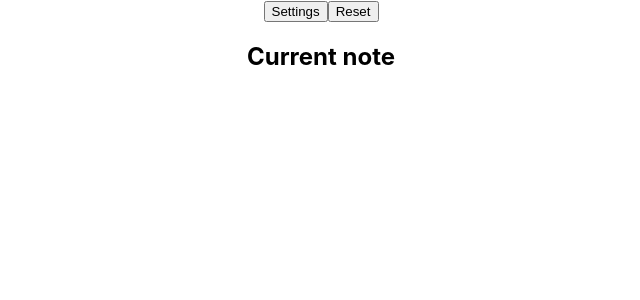
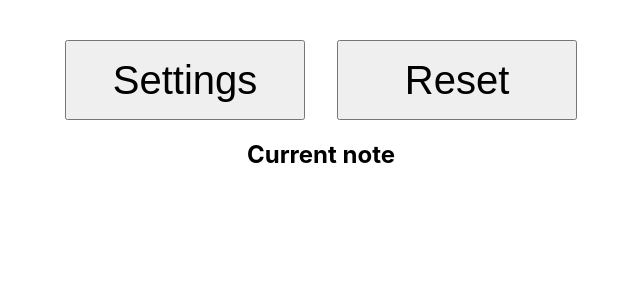
Before and after one commit to kylejlin/rand-note, a React (Create React App) app: page / in a window 1280 px wide. Shown: the top 300 px of the page, without its empty margins (319-959 px from the left). Built offline with nearby package versions, Linux system fonts and the light colour scheme.

Commit message:
Style buttons

```diff
--- a/src/App.css
+++ b/src/App.css
@@ -24,6 +24,17 @@ body {
 .App {
   text-align: center;
   height: 100vh;
+  padding-top: calc(0.05 * var(--minor-axis));
+}
+
+button {
+  --margin-factor: 0.02;
+  margin-left: calc(var(--margin-factor) * var(--minor-axis));
+  margin-right: calc(var(--margin-factor) * var(--minor-axis));
+
+  width: calc(0.3 * var(--minor-axis));
+  height: calc(0.1 * var(--minor-axis));
+  font-size: calc(0.05 * var(--minor-axis));
 }
 
 .Settings {
```
